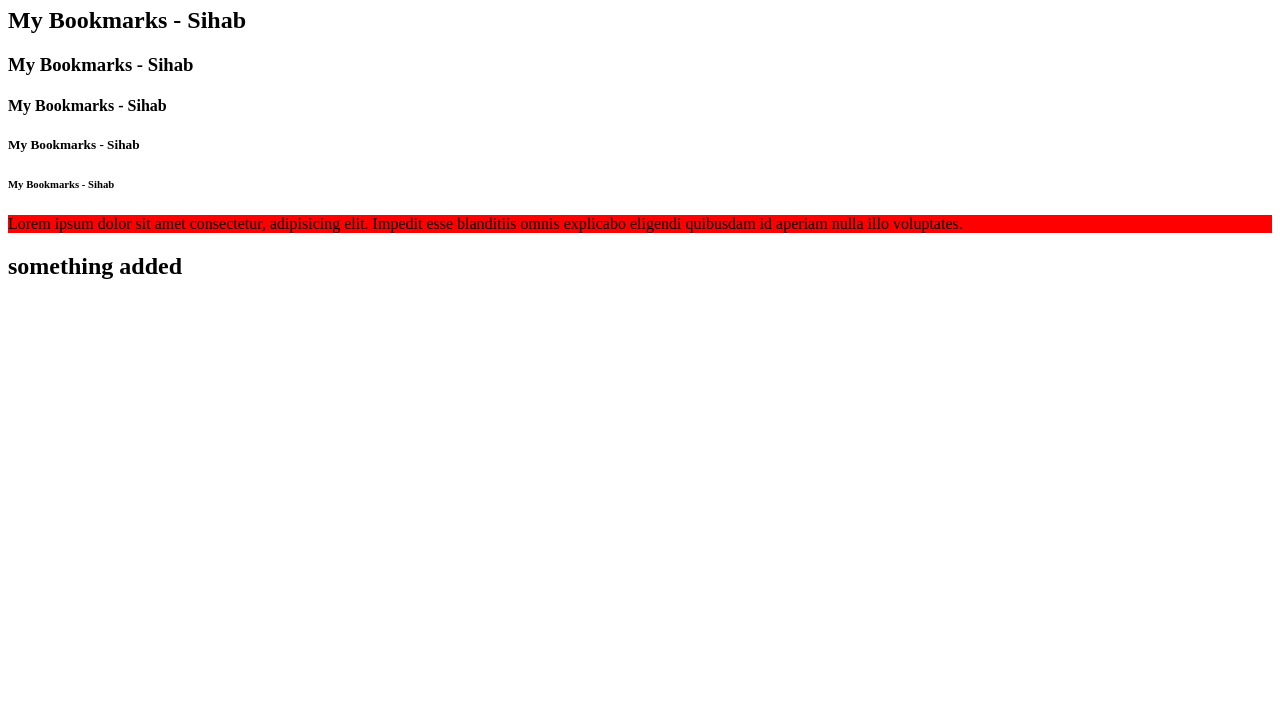
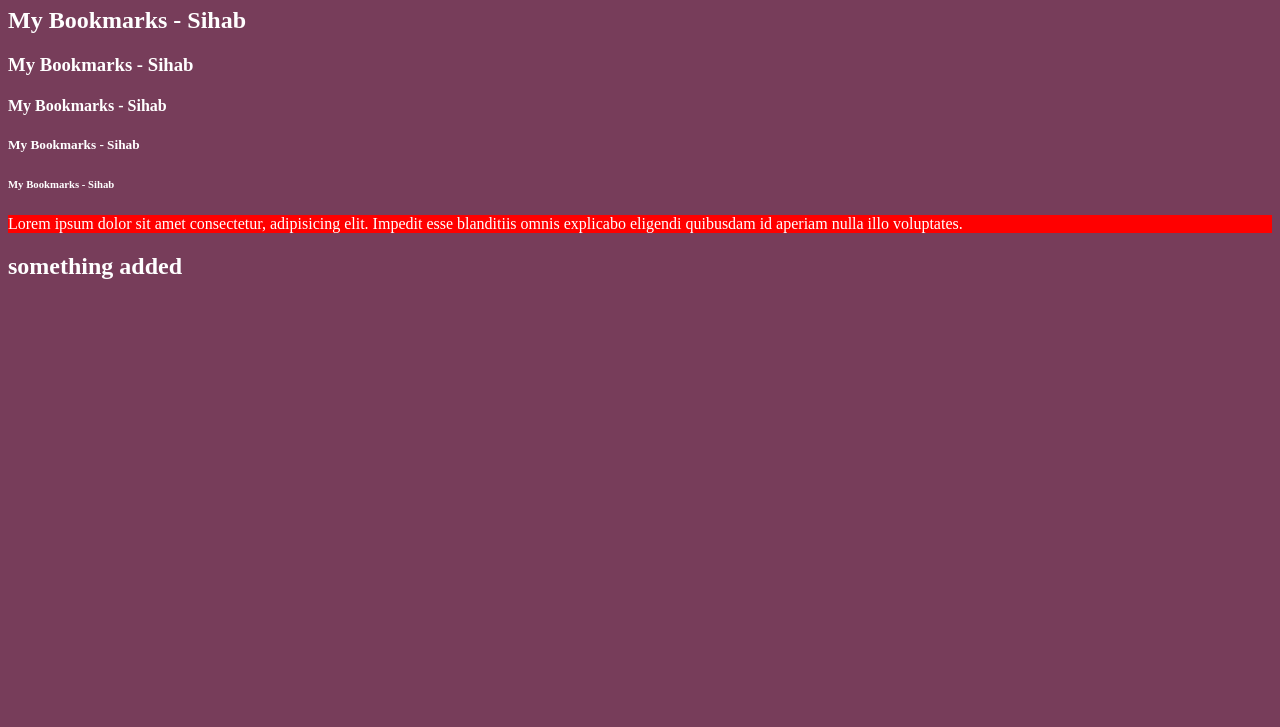
Before and after one commit to Sihab-10/Sigma_Web_Development_Course, a plain HTML site: page 04_heading_paragraph_links/index.html in a window 1280 px wide. Shown: the part 73-800 px from the top of the page. Drawn offline with Linux system fonts and the light colour scheme.

Commit message:
external css file added with style

```diff
--- a/04_heading_paragraph_links/index.html
+++ b/04_heading_paragraph_links/index.html
@@ -4,6 +4,7 @@
     <meta charset="UTF-8">
     <meta name="viewport" content="width=device-width, initial-scale=1.0">
     <title>My Bookmarks - Sihab</title>
+    <link rel="stylesheet" href="style.css">
 </head>
 <body>
     <!-- h1 tag heading নির্ধারণ করে অর্থাৎ browser এ যদি আমাদের কোন প্রকার বড় করে বা ছোট করে কোন heading দিতে হয় তাহলে সেটা আমরা ( h1 to h6) use করতে পারি । h1 , h2, h3 , h4 , h5 , h6
--- /dev/null
+++ b/04_heading_paragraph_links/style.css
@@ -0,0 +1,4 @@
+body{
+    background-color: rgb(119, 61, 90);
+    color: white;
+}
```
